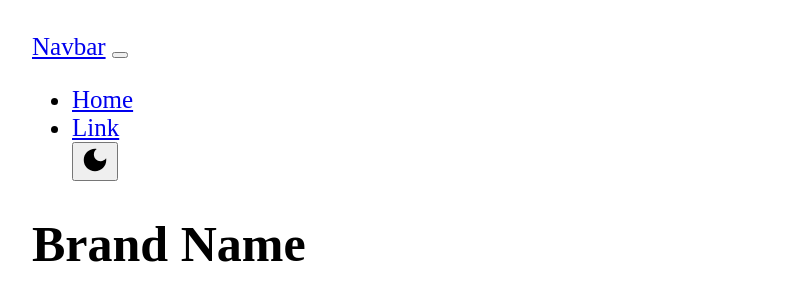
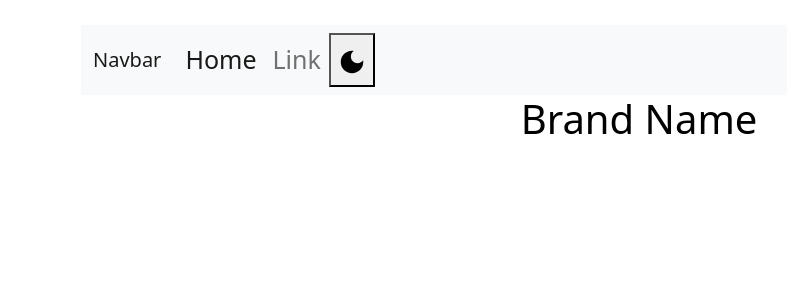
Before and after one commit to A-Little-Hat/Web-Projects, a plain HTML site: page dark mode/index.html in a window 1280 px wide. Shown: the whole page, without its empty margins (1-788 px from the left). Drawn offline with nearby package versions, Linux system fonts and the light colour scheme.

Commit message:
bootstrap 5.0 added

```diff
--- a/dark mode/index.html
+++ b/dark mode/index.html
@@ -6,6 +6,7 @@
     <link rel="stylesheet" href="neel.css">
     <script src="neel.js"></script>
     <link href="https://fonts.googleapis.com/icon?family=Material+Icons" rel="stylesheet">
+    <link href="https://cdn.jsdelivr.net/npm/bootstrap@5.0.0-beta3/dist/css/bootstrap.min.css" rel="stylesheet" integrity="sha384-eOJMYsd53ii+scO/bJGFsiCZc+5NDVN2yr8+0RDqr0Ql0h+rP48ckxlpbzKgwra6" crossorigin="anonymous">
     <title>HTML</title>
     <style>
         body {
```
